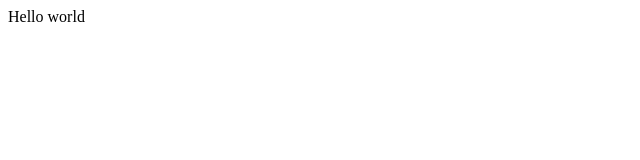
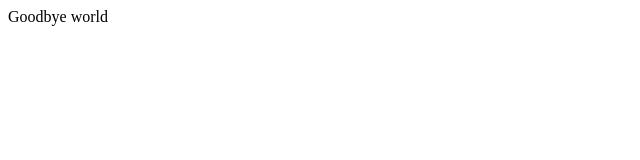
Before and after one commit to mmaxin-development/Zenhub-Slack, a plain HTML site: page index.html in a window 1280 px wide. Shown: the full height of the page, 0-640 px from the left. Drawn offline with Linux system fonts and the light colour scheme.

Commit message:
branch 1

```diff
--- a/index.html
+++ b/index.html
@@ -1,6 +1,6 @@
 <html>
 <header><title>This is title</title></header>
 <body>
-Hello world
+Goodbye world
 </body>
 </html>
```
